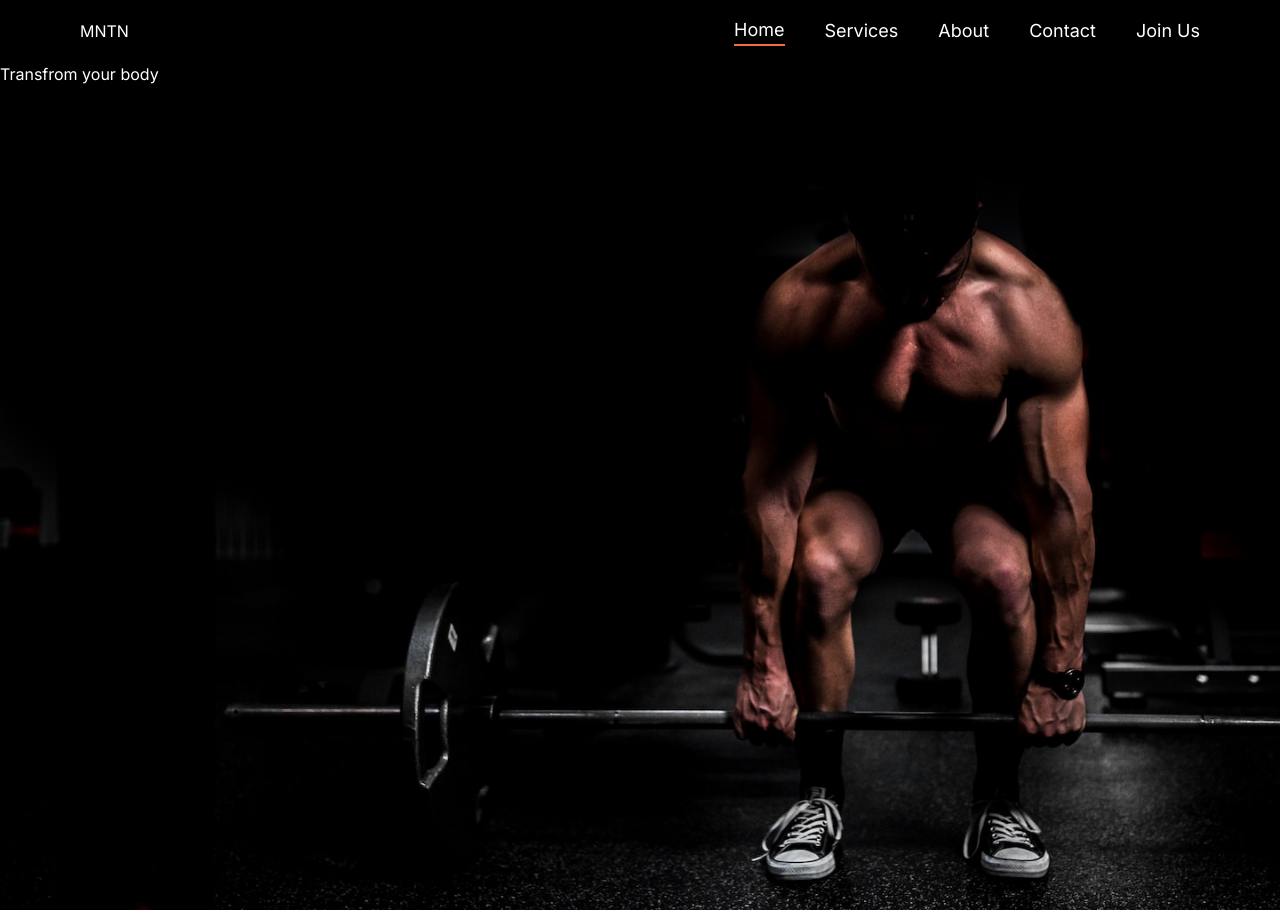
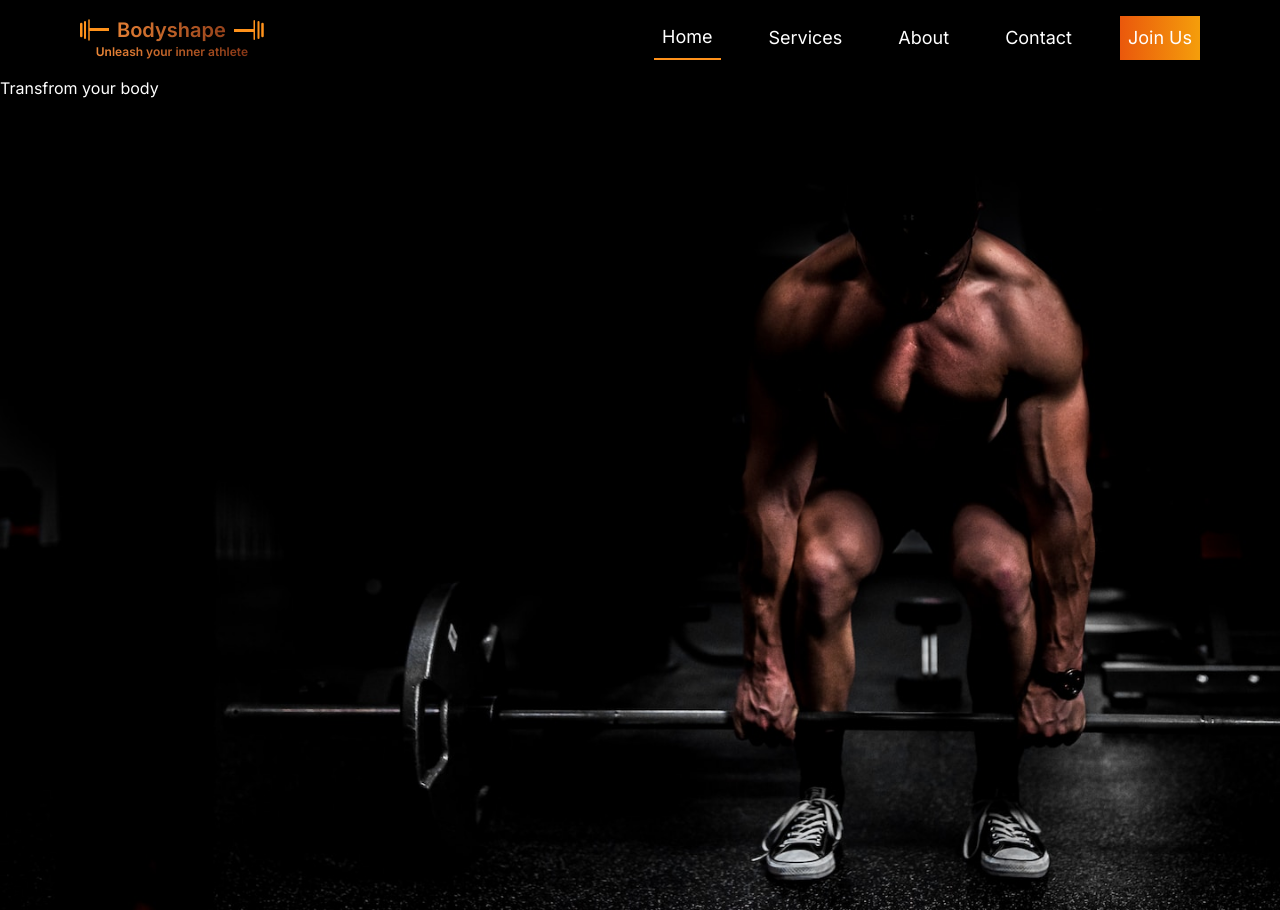
Before and after one commit to noooobdev/Bodyshape, a Next.js app: page / in a window 1280 px wide. Built offline with nearby package versions, Linux system fonts and the light colour scheme.

Commit message:
style Navbar

```diff
--- /dev/null
+++ b/app/Assets/Logo/LeftLogo.tsx
@@ -0,0 +1,27 @@
+import * as React from "react"
+import { SVGProps } from "react"
+const LeftLogo = (props: SVGProps<SVGSVGElement>) => (
+  <svg
+    xmlns="http://www.w3.org/2000/svg"
+    width={29}
+    height={22}
+    fill="none"
+    {...props}
+  >
+    <path
+      stroke="#FF921B"
+      strokeLinecap="round"
+      strokeWidth={1.5}
+      d="M9 1v20"
+    />
+    <path stroke="#FF921B" strokeLinecap="round" strokeWidth={2} d="M5 3v16" />
+    <path
+      stroke="#FF921B"
+      strokeLinecap="round"
+      strokeWidth={2.5}
+      d="M1.25 5v12"
+    />
+    <path stroke="#FF921B" strokeWidth={3} d="M9 10.5h20" />
+  </svg>
+)
+export default LeftLogo
--- /dev/null
+++ b/app/Assets/Logo/RightLogo.tsx
@@ -0,0 +1,32 @@
+import * as React from "react"
+import { SVGProps } from "react"
+const RightLogo = (props: SVGProps<SVGSVGElement>) => (
+  <svg
+    xmlns="http://www.w3.org/2000/svg"
+    width={30}
+    height={20}
+    fill="none"
+    {...props}
+  >
+    <path
+      stroke="#FF921B"
+      strokeLinecap="round"
+      strokeWidth={1.5}
+      d="M20.25.75v18.5"
+    />
+    <path
+      stroke="#FF921B"
+      strokeLinecap="round"
+      strokeWidth={2}
+      d="M24.5 2v16"
+    />
+    <path
+      stroke="#FF921B"
+      strokeLinecap="round"
+      strokeWidth={2.5}
+      d="M28.5 4v12"
+    />
+    <path stroke="#FF921B" strokeWidth={3} d="M20 10.5H0" />
+  </svg>
+)
+export default RightLogo
--- a/app/Components/Navbar.tsx
+++ b/app/Components/Navbar.tsx
@@ -1,15 +1,46 @@
-import React from "react";
+"use client";
+import React, { useState } from "react";
+import LeftLogo from "../Assets/Logo/LeftLogo";
+import RightLogo from "../Assets/Logo/RightLogo";
+const Navbar = () => {
+  const [active, setActive] = useState("Home");
+  const nav = [
+    { name: "Home" },
+    { name: "Services" },
+    { name: "About" },
+    { name: "Contact" },
+  ];
 
-const Navbar = () => {
+  const handleClick = (name: string) => {
+    setActive(name);
+  };
   return (
     <div className="flex items-center justify-between py-4 px-20 text-white bg-black">
-      <h1>MNTN</h1>
+      <div className="text-transparent  bg-clip-text bg-gradient-to-r from-orange-400 to-orange-900">
+        <div className="flex items-center gap-2">
+          <LeftLogo />
+          <div className=" text-center text-xl font-semibold ">Bodyshape</div>
+          <RightLogo />
+        </div>
+        <div className=" text-center  text-xs font-semibold">
+          Unleash your inner athlete
+        </div>
+      </div>
       <div className="flex gap-10 text-lg">
-        <button className="border-b-2 border-b-[#f66844]">Home</button>
-        <button>Services</button>
-        <button>About</button>
-        <button>Contact</button>
-        <button>Join Us</button>
+        {nav?.map((e) => (
+          <button
+            onClick={() => handleClick(e.name)}
+            className={`px-2 ${
+              active === e.name ? " border-b-2 border-[#ff921b]" : ""
+            }`}
+          >
+            {e.name}
+          </button>
+        ))}
+
+        <button className="bg-gradient-to-r from-orange-600 to-amber-500 p-2">
+          Join Us
+        </button>
       </div>
     </div>
   );
```
